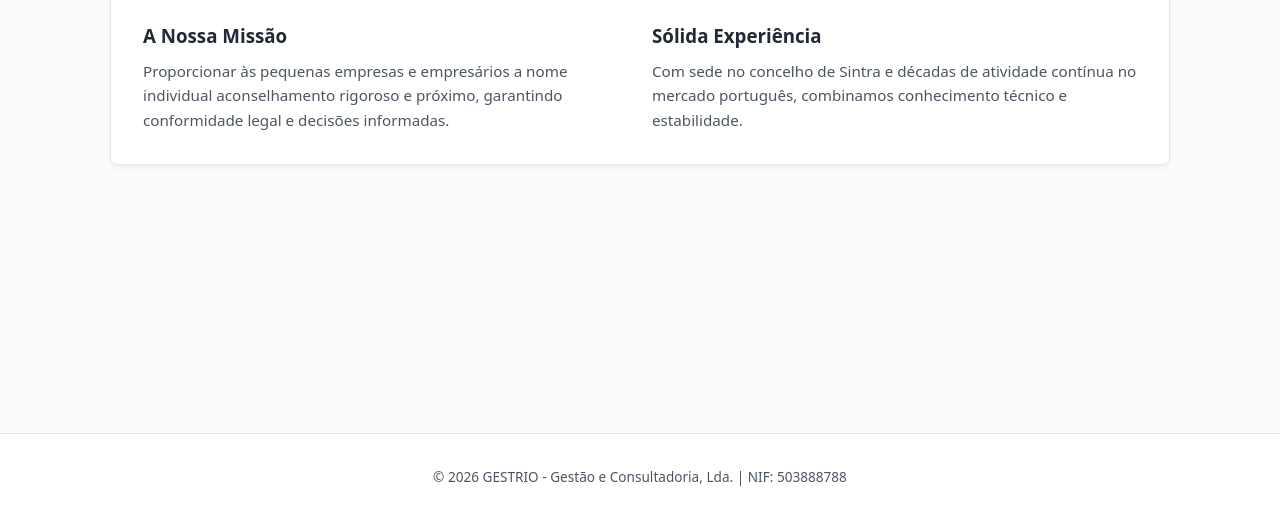
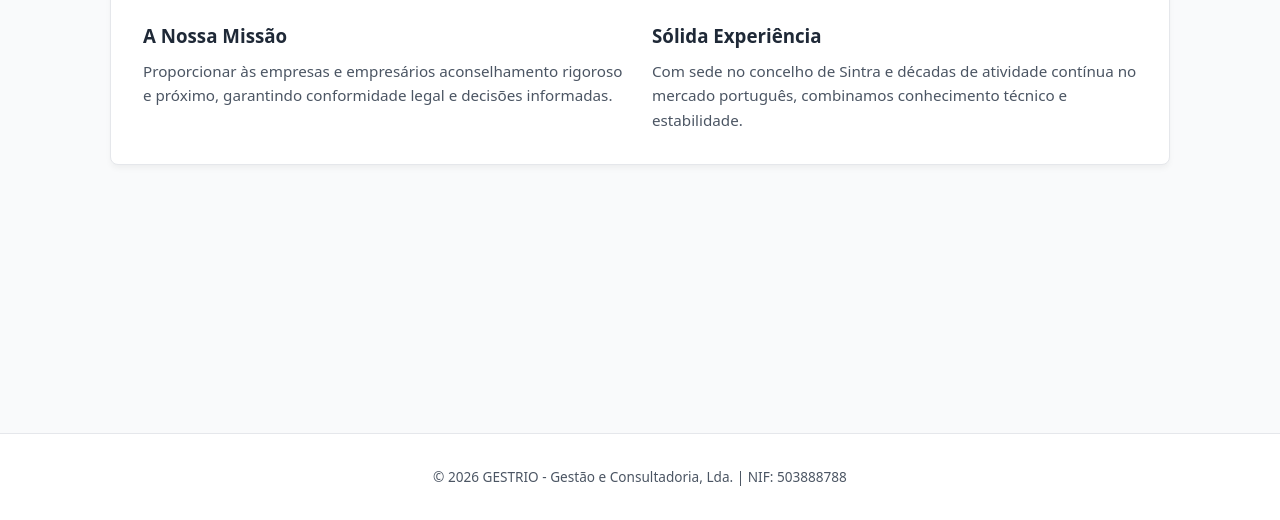
Before and after one commit to MauroAlmeida/gestrio-poc, a plain HTML site: page index.html in a window 1280 px wide. Shown: the part 280-800 px from the top of the page. Drawn offline with Linux system fonts and the light colour scheme.

Commit message:
Alteração da atividade mais simplificado

```diff
--- a/index.html
+++ b/index.html
@@ -40,7 +40,7 @@
         <div>
           <h3 style="margin-bottom: 0.5rem;">A Nossa Missão</h3>
           <p style="color: var(--text-muted); font-size: 0.95rem;">
-            Proporcionar às pequenas empresas e empresários a nome individual aconselhamento rigoroso e próximo, garantindo conformidade legal e decisões informadas.
+            Proporcionar às empresas e empresários aconselhamento rigoroso e próximo, garantindo conformidade legal e decisões informadas.
           </p>
         </div>
         <div>
```
